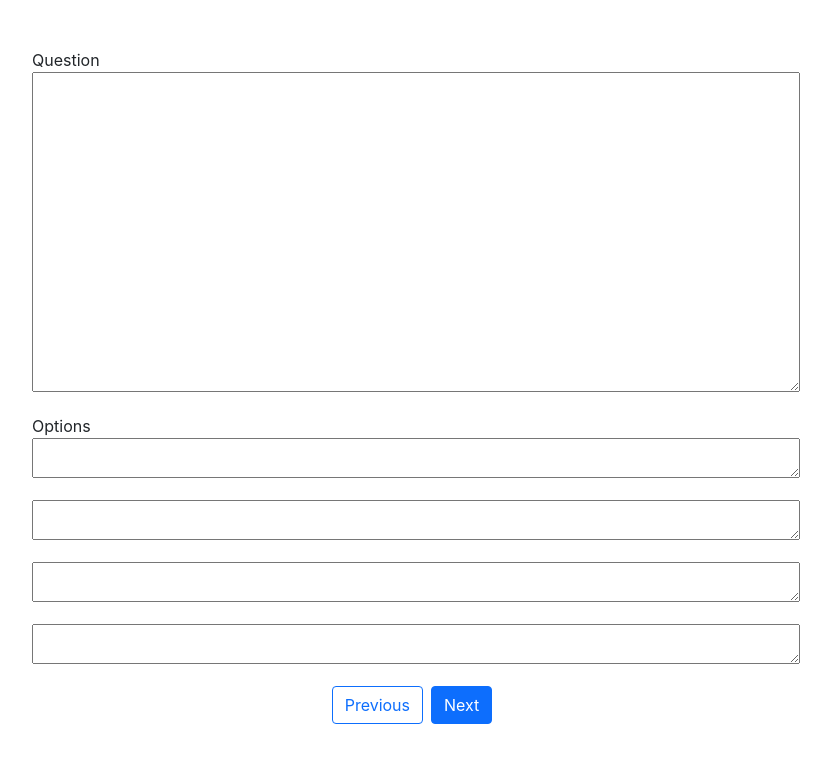
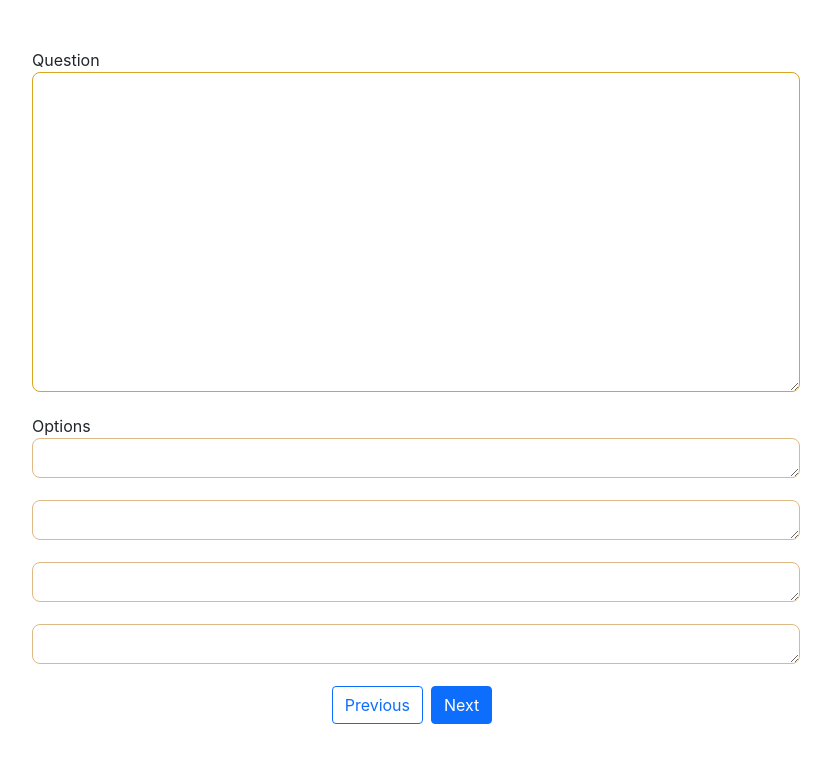
Before and after one commit to MohamedSiddiq88/mcqmaker, a React (Create React App) app: page / in a window 1280 px wide. Shown: the top 762 px of the page, without its empty margins (224-1055 px from the left). Built offline with nearby package versions, Linux system fonts and the light colour scheme.

Commit message:
border color

```diff
--- a/src/App.css
+++ b/src/App.css
@@ -9,16 +9,26 @@
     width: fit-content;
 }
 
+label{
+
+}
+
 .question-text{
     width: 60vw;
     height: 40vh;
     margin-bottom: 1rem;
+    border-color: goldenrod ;
+    border-style: solid;
+    border-radius: 0.5rem;
 }
 
 .option-text{
     width: 60vw;
     height: 5vh;
     margin-bottom: 1rem;
+    border-color: #DEB887 ;
+    border-style: solid;
+    border-radius: 0.5rem;
 }
 
 .btn-container{
```
